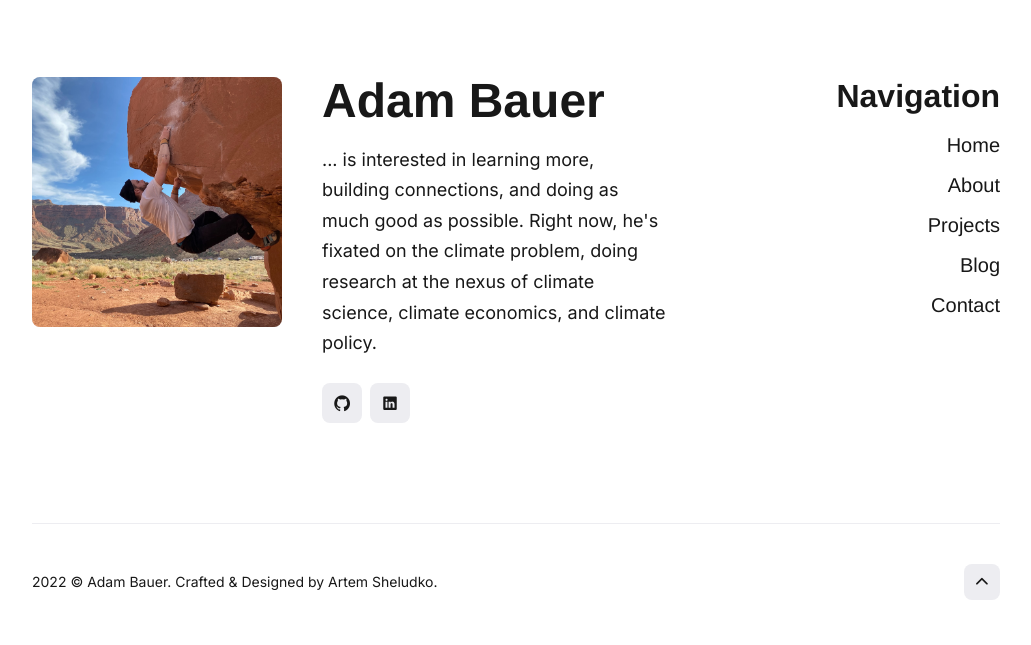
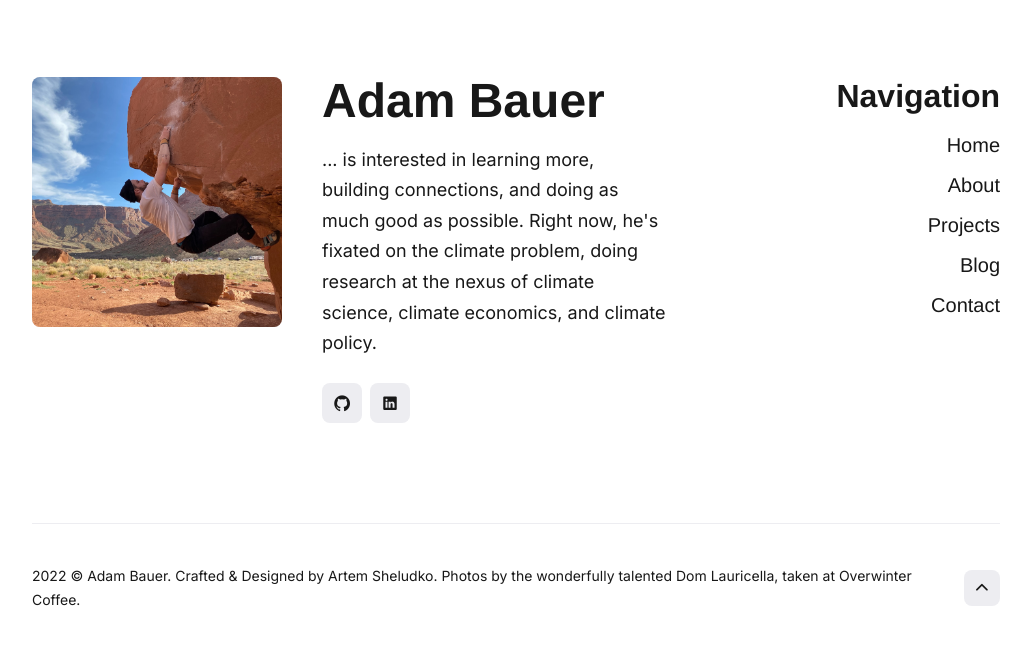
Before and after one commit to adam-bauer-34/adam-bauer-34.github.io, a Jekyll site: the page built from index.html, in a window 1280 px wide and 900 px high, scrolled down 3373 px, cut to the strip 249-894 px from the top of the window. Shown: the whole strip, without its empty margins (124-1155 px from the left). Built offline with Jekyll 4.4.1, drawn with Linux system fonts in a browser that asks for light colours; nearby versions of some CDN libraries; some web fonts are replaced.

Commit message:
added dom and overwinter to footer

```diff
--- a/_includes/footer.html
+++ b/_includes/footer.html
@@ -71,7 +71,7 @@
       <div class="col col-12">
         <div class="footer__info">
           <div class="footer__info-box">
-            <div class="copyright">{{site.time | date: '%Y'}} &copy; <a href="/">{{site.data.settings.title}}</a>. Crafted & Designed by <a href="https://jekyllthemes.io/developers/artem-sheludko">Artem Sheludko</a>.</div>
+            <div class="copyright">{{site.time | date: '%Y'}} &copy; <a href="/">{{site.data.settings.title}}</a>. Crafted & Designed by <a href="https://jekyllthemes.io/developers/artem-sheludko">Artem Sheludko</a>. Photos by the wonderfully talented <a href="https://www.djlphotovideo.com/">Dom Lauricella</a>, taken at <a href="https://overwinter.coffee/">Overwinter Coffee</a>.</div>
             <div class="top" title="Top"><i class="ion ion-ios-arrow-up"></i></div>
           </div>
         </div>
```
